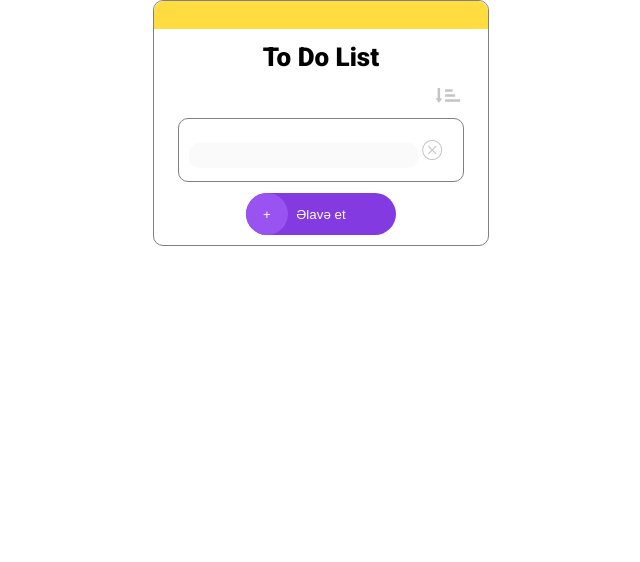
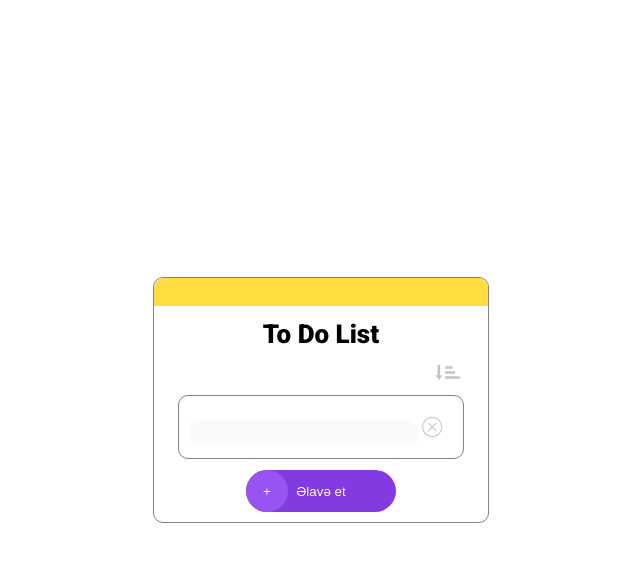
Before and after one commit to TalehAhmedzade/ToDoList, a plain HTML site: page index.html in a window 1280 px wide. Shown: the whole page, without its empty margins (319-959 px from the left). Drawn offline with Linux system fonts and the light colour scheme.

Commit message:
position: is center

```diff
--- a/css/style.css
+++ b/css/style.css
@@ -4,10 +4,15 @@
   padding: 0;
   box-sizing: border-box;
 }
+body{
+  display: flex;
+  justify-content: center;
+  flex-direction: column;
+  align-items: center;
+  height: 100vh;
+}
 
 .main {
-  height: 100%;
-  margin: auto;
   width: 336px;
   border: 1px solid gray;
   border-radius: 10px;
```
Also changed, not shown: index.html (+1 -1 lines).
